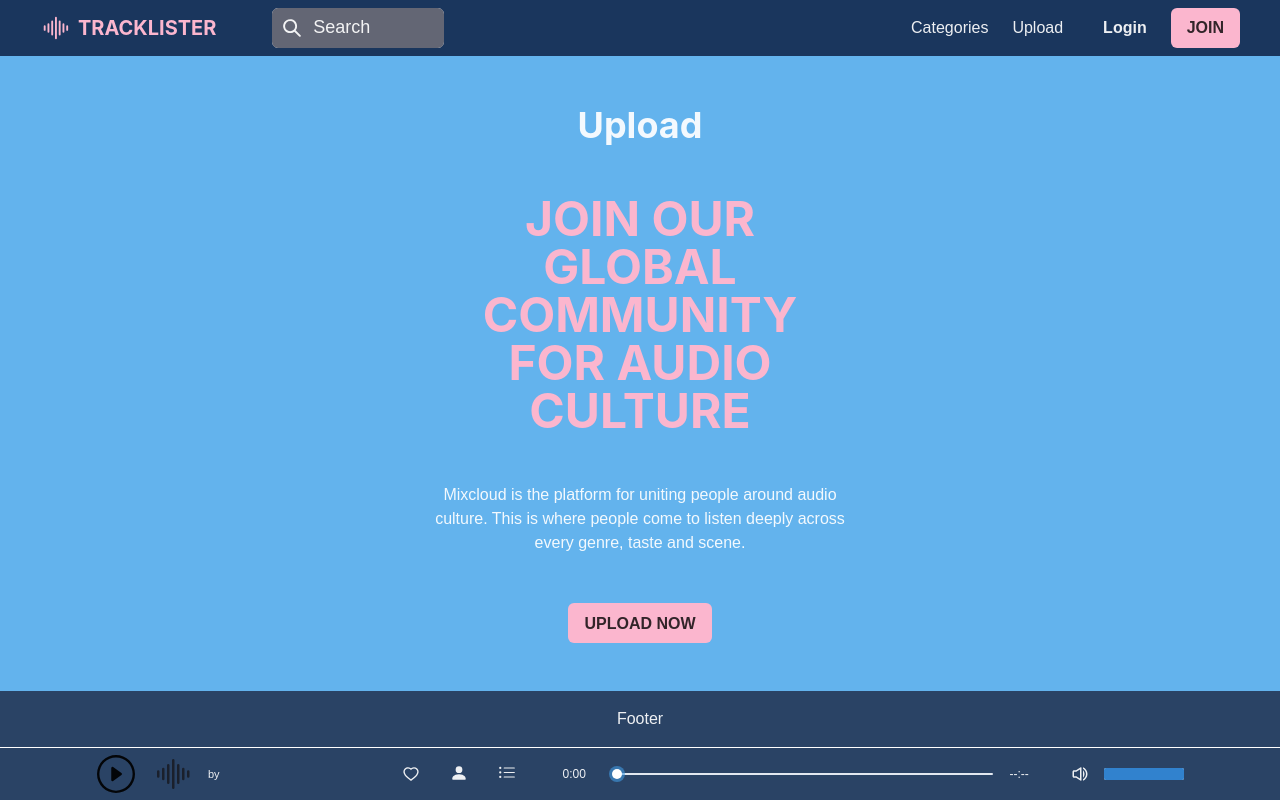
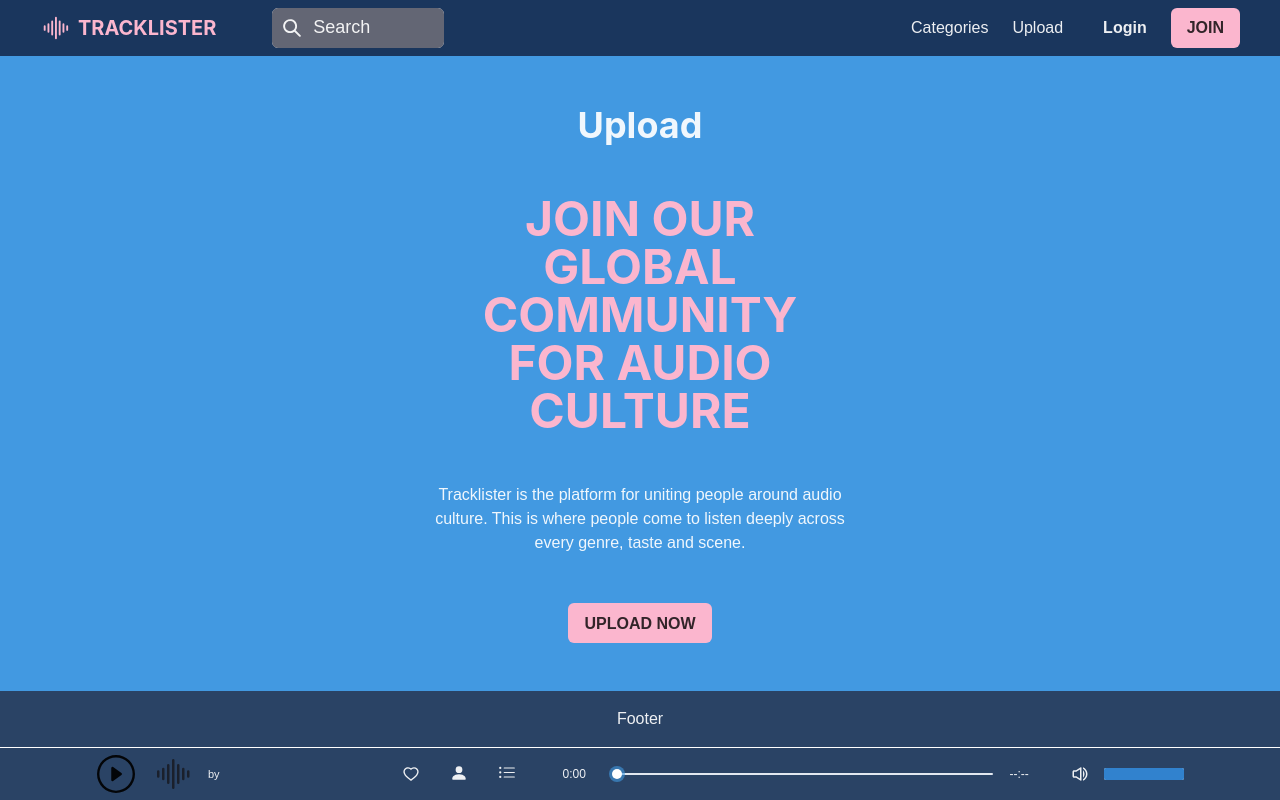
Before and after one commit to d33con/tracklister, a Next.js app: page /upload in a window 1280 px wide. Built offline with nearby package versions, Linux system fonts and the light colour scheme; no server answers; the database is empty; a web font is replaced by a local one.

Commit message:
logged out page styling

```diff
--- a/src/components/LoggedOut/LoggedOutHomepage.tsx
+++ b/src/components/LoggedOut/LoggedOutHomepage.tsx
@@ -2,9 +2,9 @@
 import React from "react";
 import CreatorCard from "../Cards/CreatorCard";
 
-const LoggedOutHomepage: React.FC = () => {
+const LoggedOutHomepage = () => {
   return (
-    <HStack bg="blue.300" spacing={6} justifyContent="center" pt={12} pb={12}>
+    <HStack bg="blue.400" spacing={6} justifyContent="center" py={12}>
       <CreatorCard />
       <CreatorCard />
       <CreatorCard />
--- a/src/components/LoggedOut/LoggedOutUploadPage.tsx
+++ b/src/components/LoggedOut/LoggedOutUploadPage.tsx
@@ -5,7 +5,7 @@
 const LoggedOutUploadPage = () => {
   const setAuthModalState = useSetRecoilState(authModalState);
   return (
-    <Flex flexDirection="column" bg="blue.300" py={12}>
+    <Flex flexDirection="column" bg="blue.400" py={12}>
       <Center>
         <Box width="33%">
           <Heading textAlign="center" color="whiteAlpha.900" mb={12}>
@@ -21,7 +21,7 @@
             Join our global community for audio culture
           </Heading>
           <Text textAlign="center" color="whiteAlpha.900" mb={12}>
-            Mixcloud is the platform for uniting people around audio culture.
+            Tracklister is the platform for uniting people around audio culture.
             This is where people come to listen deeply across every genre, taste
             and scene.
           </Text>
```
